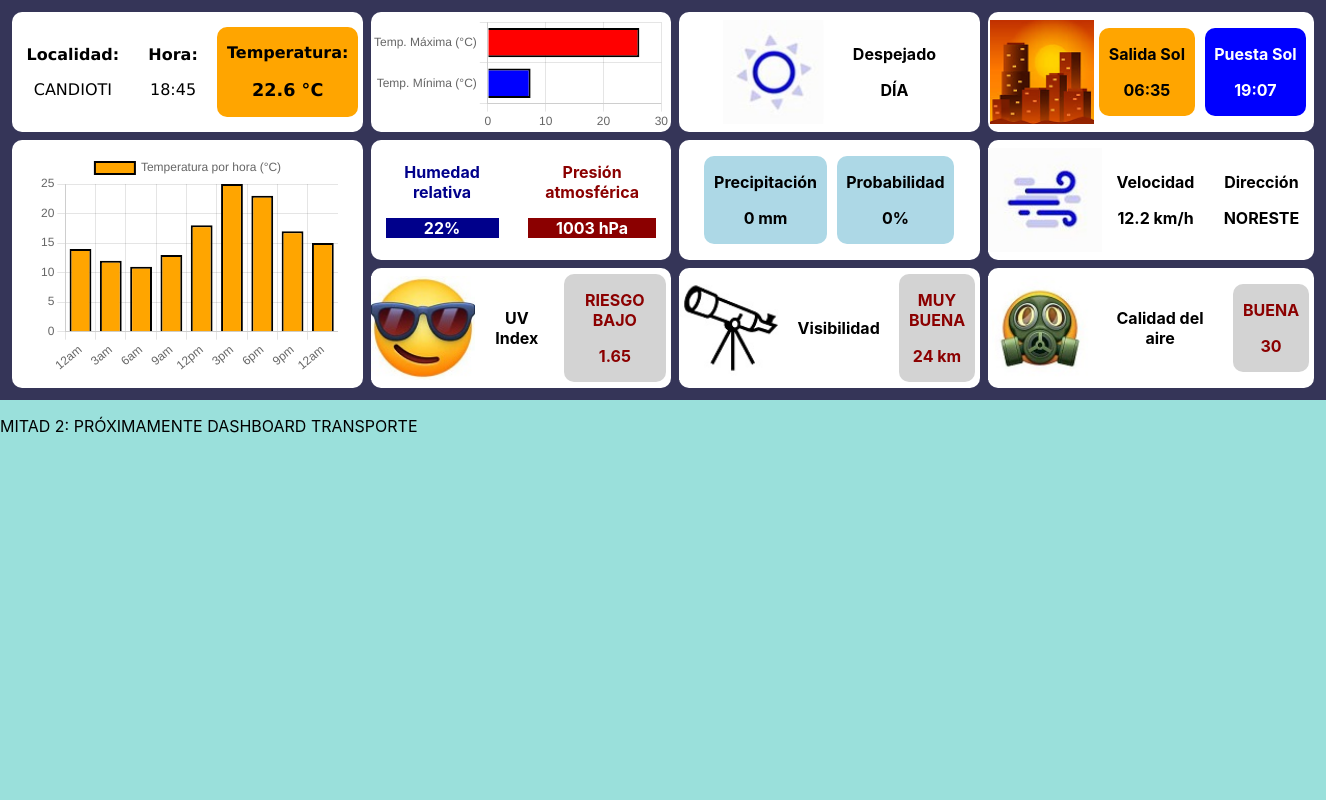
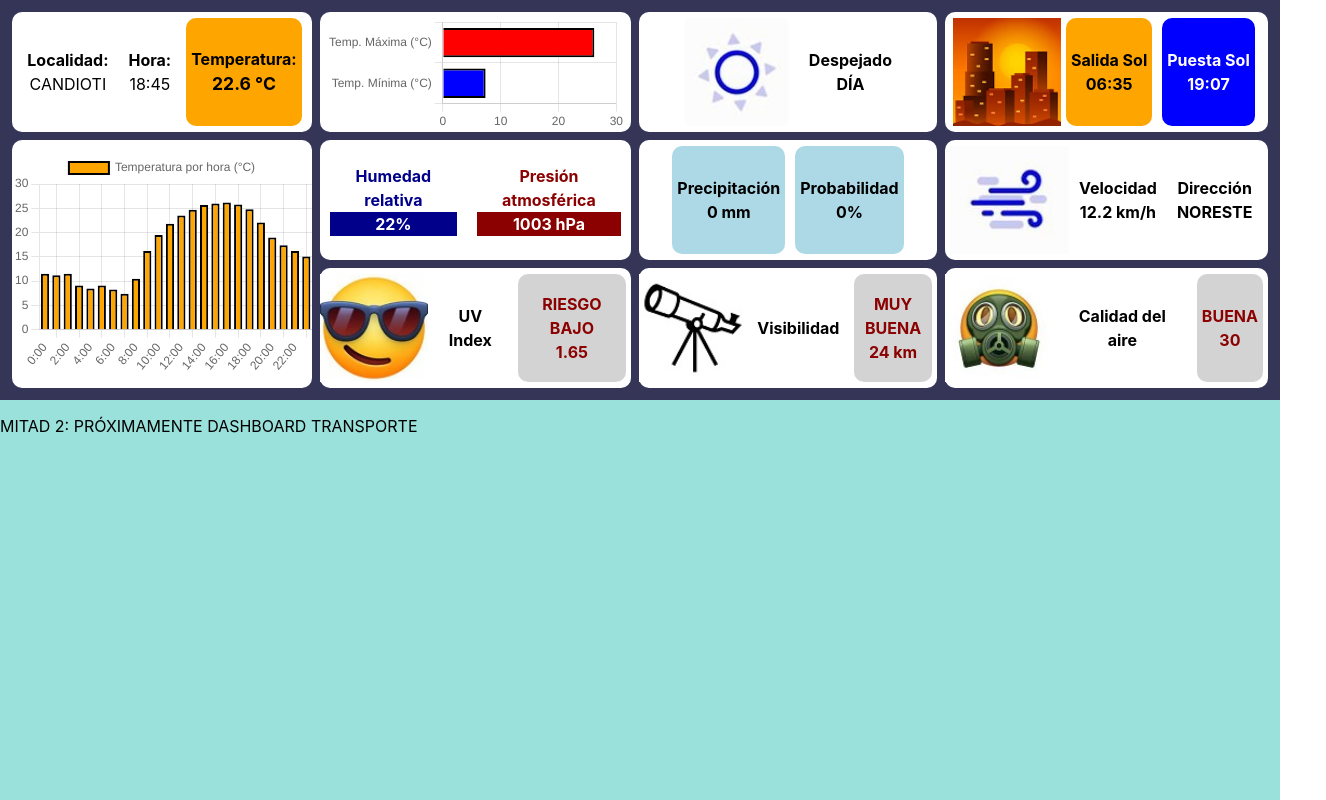
Before and after one commit to panchocandioti/dashboard, a React (Create React App) app: page / in a window 1280 px wide. Shown: the whole page, 1326 px wide, since content can reach past the window. Built offline with nearby package versions, Linux system fonts and the light colour scheme.

Commit message:
Borrador de la entrega

```diff
--- a/src/App.css
+++ b/src/App.css
@@ -11,7 +11,6 @@
 
 #temp {
   grid-area: temp;
-  font-family:'Lucida Sans', 'Lucida Sans Regular', 'Lucida Grande', 'Lucida Sans Unicode', Geneva, Verdana, sans-serif;
 }
 
 #hora {
@@ -68,9 +67,10 @@
 .seccionDoble {
   display: flex;
   flex-direction: row;
-  justify-content: space-evenly;
+  justify-content: center;
   align-items: center;
   border-radius: 10px;
+  width: 100%;
 }
 
 .seccion {
@@ -86,21 +86,30 @@
 .subseccion {
   display: flex;
   flex-direction: row;
-  justify-content: space-evenly;
+  justify-content: center;
   align-items: center;
   text-align: center;
-  font-size: medium;
+  height: 15vh;
 }
 
 .elemento {
-  padding-left: 0.75vw;
-  padding-right: 0.75vw;
+  display: flex;
+  flex-direction: column;
+  justify-content:center;
+  padding-left: 5px;
+  padding-right: 5px;
   margin: 5px;
   border-radius: 10px;
+  height: 13.5vh;
 }
 
 .mitad2 {
   background-color: rgb(154, 224, 219);
 }
 
-img {height: 13vh;}
+img {height: 13.5vh;}
+
+.elemento p {
+  line-height: 1.5;
+  margin: 0;
+}
--- a/src/Components/HoraPorHora.js
+++ b/src/Components/HoraPorHora.js
@@ -8,10 +8,10 @@
 function HoraPorHora() {
 
     const data = {
-        labels: ["12am", "3am", "6am", "9am", "12pm", "3pm", "6pm", "9pm", "12am"],
+        labels: ["0:00", "1:00", "2:00", "3:00", "4:00", "5:00", "6:00", "7:00", "8:00", "9:00", "10:00", "11:00", "12:00", "13:00", "14:00", "15:00", "16:00", "17:00", "18:00", "19:00", "20:00", "21:00","22:00", "23:00"],
         datasets: [{
             label: "Temperatura por hora (°C)",
-            data: [14, 12, 11, 13, 18, 25, 23, 17, 15],
+            data: datosTrabajo1["hourly"]["temperature_2m"],
             backgroundColor: "orange",
             borderColor: "black",
             borderWidth: 2,
```
